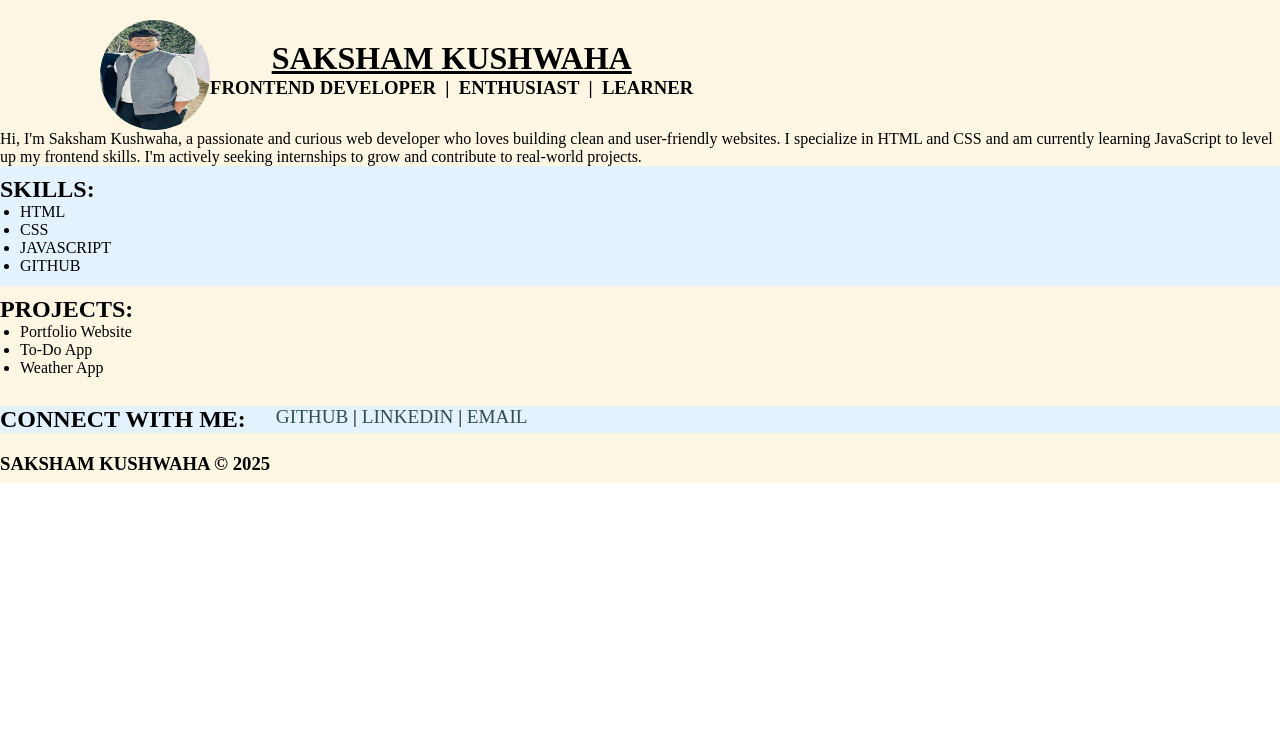
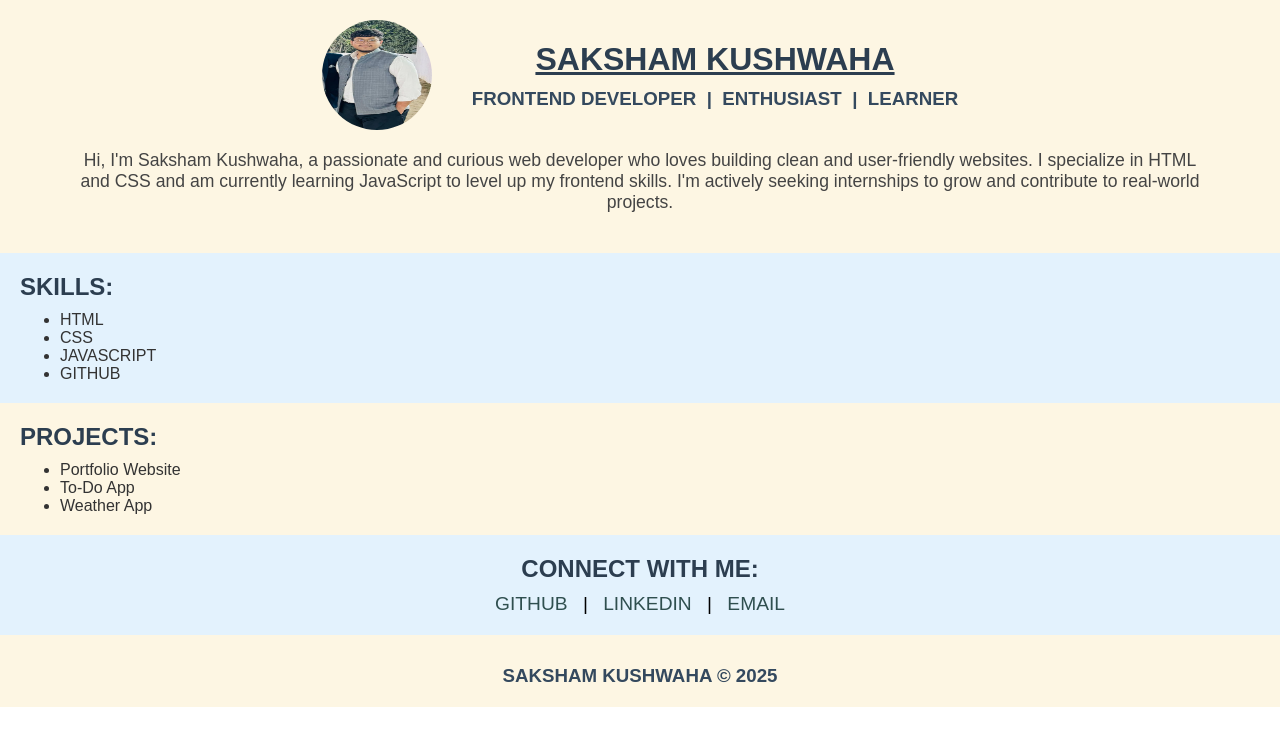
Before and after one commit to kushwaha-saksham/portfolio-website, a plain HTML site: page index.html in a window 1280 px wide. Drawn offline with Linux system fonts and the light colour scheme.

Commit message:
Update index.css

```diff
--- a/index.css
+++ b/index.css
@@ -1,89 +1,107 @@
-*{
+* {
   margin: 0;
   padding: 0;
   box-sizing: border-box;
-
 }
 
-html,body{
+html, body {
   width: 100%;
   height: 100%;
+  font-family: Arial, sans-serif;
 }
 
-header{
-  background-color:#fdf6e3;
+header {
+  background-color: #fdf6e3;
+  padding: 20px;
+}
 
+#heading {
+  display: flex;
+  align-items: center;
+  justify-content: center;
+  gap: 40px;
 }
-#heading{
-  display: flex;
 
-  margin-right: 100px;
-}
-#photo{
+#photo {
   width: 110px;
   height: 110px;
   border-radius: 50%;
-  margin-left: 100px;
-  margin-top: 20px;
-}
-h1{
-  text-align: left;
-  text-align: center;
-  margin-top: 40px;
-  text-decoration: underline;
-}
-
-h3{
-  margin-bottom: 20px;
-}
-#skills{
-  background-color: #e3f2fd;
-  list-style-type: disc;
-  height: 120px;
-  padding-top: 10px;
-
-
-}
-ul{
-  margin-left: 20px;
-}
-#project{
-background-color: #fdf6e3;
-height: 120px;
-padding-top: 10px;
-}
-#social{
-  text-decoration: none;
-  background-color:  #e3f2fd;
-  display: flex;
-
-}
-#links{
-  margin-left: 30px;
-  text-align: center;
-  text-decoration: none;
-  font-size: larger;
-}
-footer{
-  background-color:#fdf6e3;
-  height: 50px;
-  padding-top: 20px;
-}
-a{
-  text-decoration: none;
-  color: darkslategrey;
-  transition: 0.3s;
-
-}
-a:hover{
-  color: rgb(249, 54, 93);
-  text-decoration: overline;
-
-}
-#photo {
   transition: transform 0.3s ease;
 }
 
 #photo:hover {
   transform: scale(1.1);
 }
+
+h1 {
+  text-align: center;
+  text-decoration: underline;
+  color: #2c3e50;
+}
+
+h3 {
+  margin-top: 10px;
+  color: #34495e;
+}
+
+#tagline {
+  text-align: center;
+  padding: 20px 60px;
+  font-size: 1.1rem;
+  color: #444;
+}
+
+#skills, #project {
+  padding: 20px;
+}
+
+#skills {
+  background-color: #e3f2fd;
+}
+
+#project {
+  background-color: #fdf6e3;
+}
+
+h2 {
+  margin-bottom: 10px;
+  color: #2c3e50;
+}
+
+ul {
+  margin-left: 40px;
+  list-style-type: disc;
+  font-size: 1rem;
+  color: #333;
+}
+
+#social {
+  background-color: #e3f2fd;
+  text-align: center;
+  padding: 20px;
+}
+
+#links {
+  margin-top: 10px;
+  font-size: larger;
+}
+
+a {
+  text-decoration: none;
+  color: darkslategray;
+  margin: 0 10px;
+  transition: 0.3s;
+}
+
+a:hover {
+  color: rgb(249, 54, 93);
+  text-decoration: underline;
+}
+
+footer {
+  background-color: #fdf6e3;
+  text-align: center;
+  padding: 20px;
+  font-weight: bold;
+  color: #2c3e50;
+}
```
